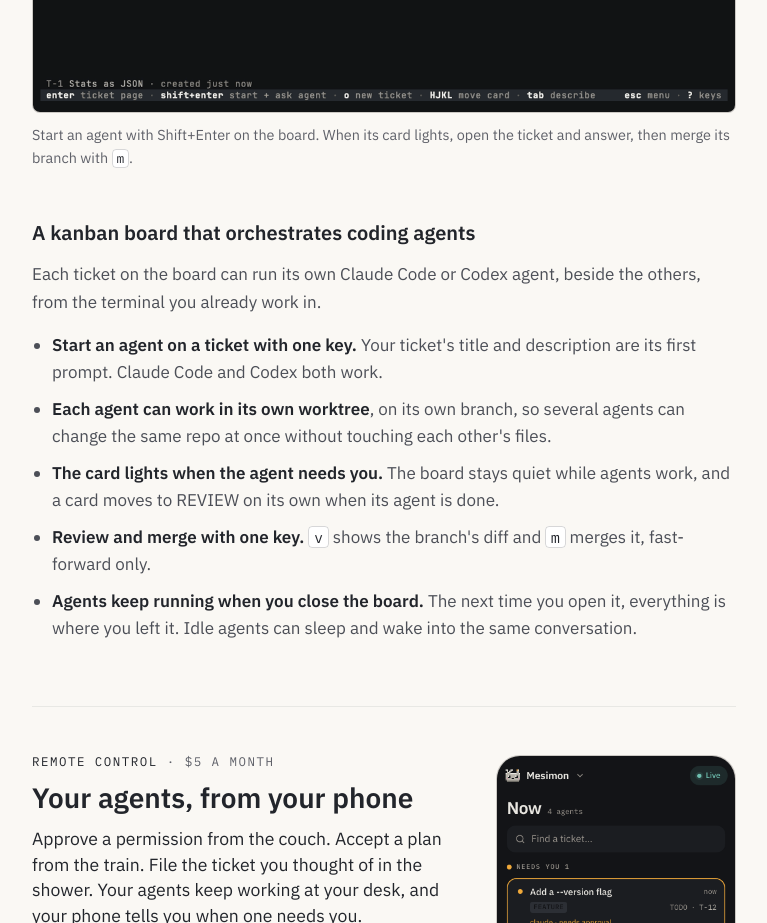
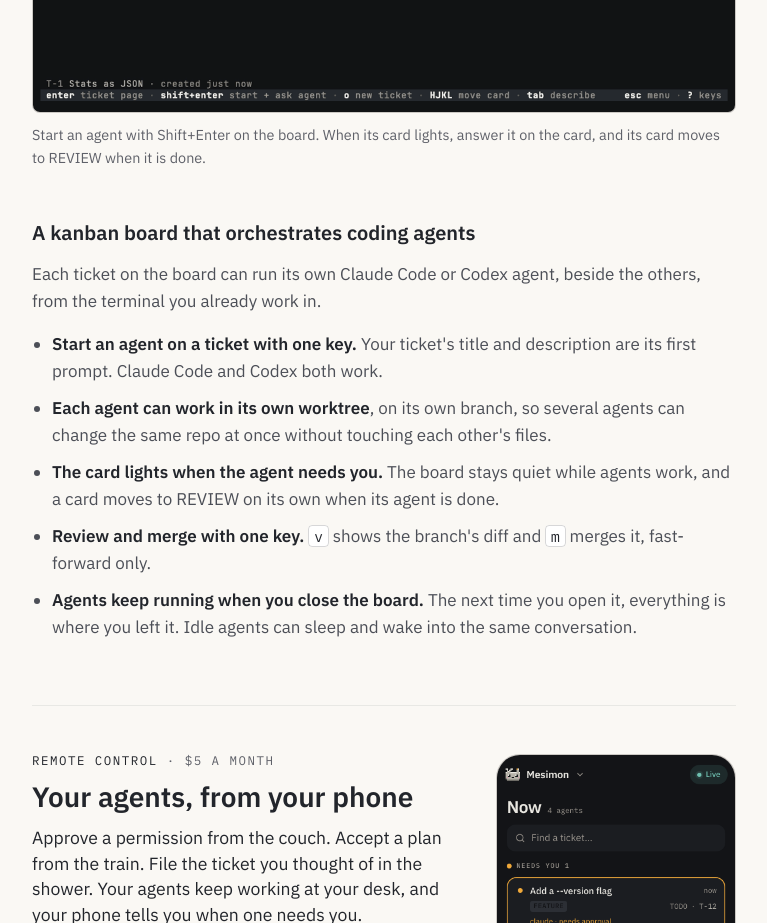
Before and after one commit to amitozalvo/mesimon-releases, a plain HTML site: page index.html in a window 1280 px wide. Shown: the part 980-1903 px from the top of the page, without its empty margins (256-1023 px from the left). Drawn offline with Linux system fonts and the light colour scheme.

Commit message:
sync index.html (v0.1.0-beta.17)

```diff
--- a/index.html
+++ b/index.html
@@ -81,9 +81,9 @@
 </section>
 
 <figure class="demo">
-  <img src="demo.gif" width="1132" height="590" alt="Starting an agent from the board, answering it from the ticket page, and merging its branch">
-  <figcaption>Start an agent with Shift+Enter on the board. When its card lights, open the ticket
-  and answer, then merge its branch with <kbd>m</kbd>.</figcaption>
+  <img src="demo.gif" width="1132" height="590" alt="Starting an agent from the board, answering it on its card, and its card moving to REVIEW when it is done">
+  <figcaption>Start an agent with Shift+Enter on the board. When its card lights, answer it on
+  the card, and its card moves to REVIEW when it is done.</figcaption>
 </figure>
 
 <section aria-labelledby="what">
```
